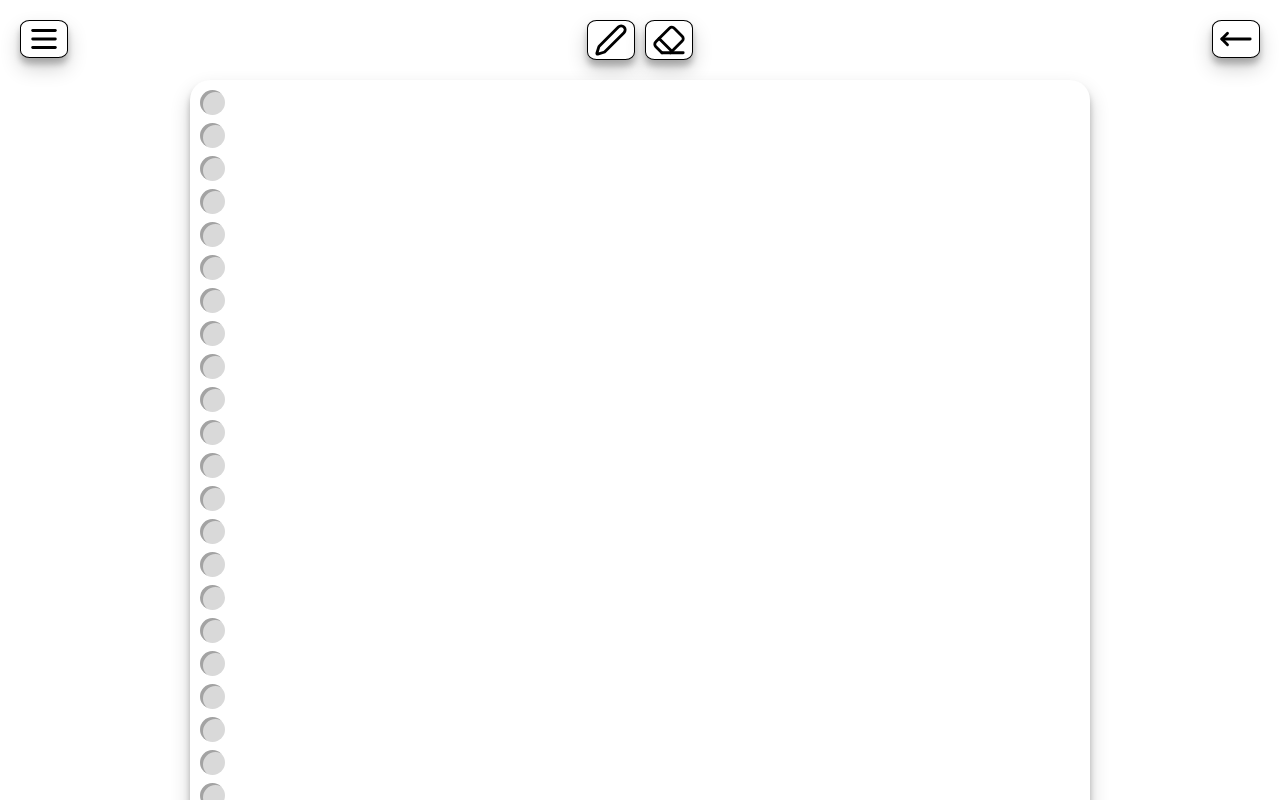
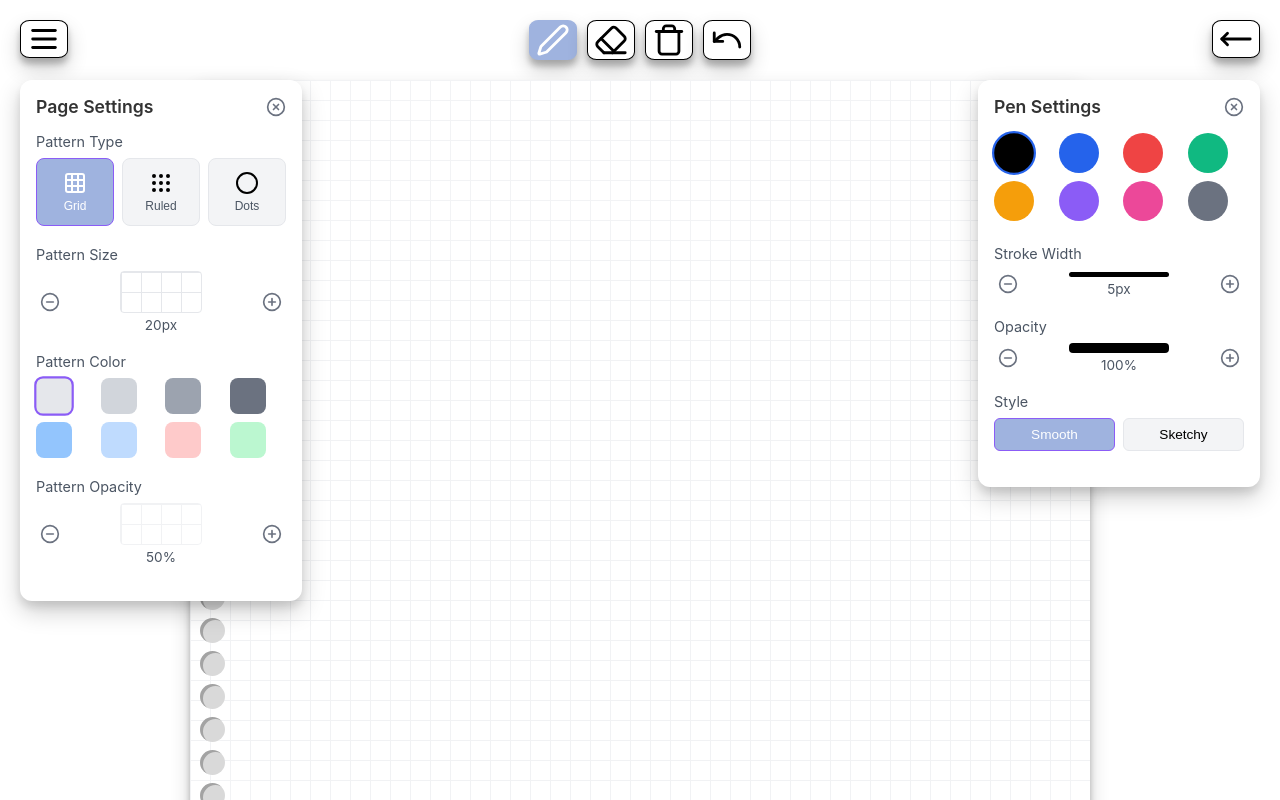
Before and after one commit to iamSt3el/InkDraw, a React (Create React App) app: page / in a window 1280 px wide. Shown: the top 800 px of the page. Built offline with nearby package versions, Linux system fonts and the light colour scheme.

Commit message:
add page panel, and pen panel

```diff
--- a/src/components/NotebookUi/Index.jsx
+++ b/src/components/NotebookUi/Index.jsx
@@ -1,24 +1,71 @@
-import React from 'react'
-import styles from './NotebookUi.module.scss'
+// src/components/NotebookUi/Index.jsx
+import React from 'react';
+import styles from './NotebookUi.module.scss';
 import SmoothCanvas from '../SmoothCanvas/SmoothCanvas';
+import { useDrawingStore } from '../../stores/drawingStore';
 
 const NoteBookUi = () => {
   const numberOfHoles = 27;
 
+  // Get page settings from the store
+  const { pageSettings } = useDrawingStore();
+
+  // Get background pattern style based on settings
+  const getBackgroundPattern = () => {
+    if (!pageSettings) return {};
+
+    const { pattern, patternSize, patternColor, patternOpacity } = pageSettings;
+
+    switch (pattern) {
+      case 'grid':
+        return {
+          backgroundImage: `linear-gradient(to right, ${patternColor} 1px, transparent 1px),
+                           linear-gradient(to bottom, ${patternColor} 1px, transparent 1px)`,
+          backgroundSize: `${patternSize}px ${patternSize}px`,
+          opacity: patternOpacity / 100
+        };
+      case 'ruled':
+        return {
+          backgroundImage: `linear-gradient(to bottom, ${patternColor} 1px, transparent 1px)`,
+          backgroundSize: `${patternSize}px ${patternSize}px`,
+          opacity: patternOpacity / 100
+        };
+      case 'dots':
+        return {
+          backgroundImage: `radial-gradient(circle, ${patternColor} 1px, transparent 1px)`,
+          backgroundSize: `${patternSize}px ${patternSize}px`,
+          backgroundPosition: `${patternSize/2}px ${patternSize/2}px`,
+          opacity: patternOpacity / 100
+        };
+      default:
+        return {
+          backgroundImage: `linear-gradient(to right, #e5e7eb 1px, transparent 1px),
+                           linear-gradient(to bottom, #e5e7eb 1px, transparent 1px)`,
+          backgroundSize: `20px 20px`,
+          opacity: 0.5
+        };
+    }
+  };
+
   return (
     <div className={styles.notebookui_cover}>
+      {/* Separate background layer for the pattern */}
+      <div
+        className={styles.pattern_background}
+        style={getBackgroundPattern()}
+      ></div>
+
       <div className={styles.notebookui_holes_div}>
         {Array.from({ length: numberOfHoles }).map((_, index) => (
           <div key={index} className={styles.notebookui_holes}></div>
         ))}
       </div>
+
       <div className={styles.notebookui_canvas}>
-                <SmoothCanvas/>
+        <SmoothCanvas />
       </div>
     </div>
   );
-}
-
-NoteBookUi.displayName = 'NoteBookUi';
+};
 
 export default NoteBookUi;
--- a/src/components/NotebookUi/NotebookUi.module.scss
+++ b/src/components/NotebookUi/NotebookUi.module.scss
@@ -1,15 +1,25 @@
-// src/components/molecules/NoteBookUi/NoteBookUi.module.scss
+// src/components/NotebookUi/NotebookUi.module.scss
 .notebookui_cover {
     background-color: white;
-    background-size: 20px 20px;
     width: 900px;
     height: 900px;
     justify-self: center;
     border-radius: 20px;
     box-shadow: rgba(0, 0, 0, 0.19) 0px 10px 20px, rgba(0, 0, 0, 0.23) 0px 6px 6px;
     display: flex;
-    position: relative; // Added for proper positioning
-    overflow: hidden; // Prevent canvas overflow
+    position: relative;
+    overflow: hidden;
+
+    // Pattern background layer
+    .pattern_background {
+      position: absolute;
+      top: 0;
+      left: 0;
+      right: 0;
+      bottom: 0;
+      z-index: 1;
+      pointer-events: none; // Allow interaction with elements below
+    }
 
     .notebookui_holes_div {
       display: flex;
@@ -17,8 +27,9 @@
       gap: 8px;
       padding-top: 10px;
       padding-left: 10px;
-        flex-shrink: 0; // Prevent shrinking
-        z-index: 2; // Ensure holes are above canvas
+      flex-shrink: 0;
+      z-index: 3; // Above pattern and canvas
+      position: relative; // Ensure it stacks correctly
 
       .notebookui_holes {
         width: 25px;
@@ -31,19 +42,15 @@
       }
     }
 
-    .notebookui_content {
+    .notebookui_canvas {
       flex: 1;
       position: relative;
-        // Remove the background grid since canvas will handle it
-        background: transparent;
-        // Add padding to position canvas properly
-        padding: 15px;
-        padding-left: 0; // No left padding since holes provide margin
-
-        // Ensure canvas fits properly within content area
+      z-index: 2; // Above pattern but below holes
       display: flex;
-        align-items: flex-start;
-        justify-content: flex-start;
+      align-items: center;
+      justify-content: center;
+      width: 100%;
+      height: 100%;
     }
   }
 
@@ -52,15 +59,10 @@
     .notebookui_cover {
       width: 700px;
       height: 800px;
-
-        .notebookui_content {
-            padding: 10px;
-            padding-left: 0;
-        }
     }
   }
 
-// Add keyframes for eraser animation if not already in SmoothCanvas styles
+  // Animation for eraser
   @keyframes eraserPulse {
     0% {
       transform: scale(1) translateZ(0);
--- a/src/components/SmoothCanvas/SmoothCanvas.jsx
+++ b/src/components/SmoothCanvas/SmoothCanvas.jsx
@@ -1,37 +1,52 @@
 // src/components/SmoothCanvas/SmoothCanvas.jsx
-import React, { useRef, useEffect, useState, forwardRef, useImperativeHandle } from 'react';
+import React, { useRef, useEffect, useState } from 'react';
 import { CanvasEngine } from './core/CanvasEngine';
 import { EventHandler } from './core/EventHandler';
 import { CanvasRenderer } from './core/CanvasRenderer';
+import { useDrawingStore } from '../../stores/drawingStore';
+import { usePageStore } from '../../stores/pageStore';
 import styles from './SmoothCanvas.module.scss';
 
-const SmoothCanvas = forwardRef(({
-  width = 900,
-  height = 700,
-  currentTool = 'pen',
-  strokeColor = '#000000',
-  strokeWidth = 5,
-  eraserWidth = 10,
-  sketchyMode = false,
-  temporaryShape = null, // Shape data during drawing
-  onCanvasChange,
-  backgroundImageUrl = null,
-  onMouseDown,
-  onMouseMove,
-  onMouseUp,
-  onMouseLeave
-}, ref) => {
+const SmoothCanvas = () => {
+  // Use store state
+  const {
+    currentTool,
+    strokeColor,
+    strokeWidth,
+    opacity,
+    eraserWidth,
+    canvasDimensions,
+    setCanvasData,
+    registerCanvasMethods
+  } = useDrawingStore();
+
+  const { currentPageData, savePage } = usePageStore();
+
+  // Local refs for DOM elements
   const canvasRef = useRef(null);
   const svgRef = useRef(null);
+
+  // Refs for canvas engine components
   const engineRef = useRef(null);
   const eventHandlerRef = useRef(null);
   const rendererRef = useRef(null);
 
+  // Local state
   const [paths, setPaths] = useState([]);
   const [pathsToErase, setPathsToErase] = useState(new Set());
   const [eraserPosition, setEraserPosition] = useState({ x: 0, y: 0 });
   const [showEraser, setShowEraser] = useState(false);
   const [isInitialized, setIsInitialized] = useState(false);
+
+  // Get dimensions from store
+  const { width, height } = canvasDimensions;
+
+  // Load canvas data when page changes
+  useEffect(() => {
+    if (isInitialized && engineRef.current && currentPageData?.canvasData) {
+      loadDrawingData(currentPageData.canvasData);
+    }
+  }, [currentPageData?.id, isInitialized]);
 
   // Initialize canvas engine
   useEffect(() => {
@@ -42,16 +57,14 @@ const SmoothCanvas = forwardRef(({
       height,
       strokeColor,
       strokeWidth,
-      eraserWidth,
-      sketchyMode
+      eraserWidth
     });
 
     const eventHandler = new EventHandler(engine, {
       currentTool,
       strokeColor,
       strokeWidth,
-      eraserWidth,
-      sketchyMode
+      eraserWidth
     });
 
     const renderer = new CanvasRenderer(engine);
@@ -60,14 +73,34 @@ const SmoothCanvas = forwardRef(({
     eventHandler.setCallbacks({
       onStrokeComplete: () => {
         setPaths([...engine.getPaths()]);
-        if (onCanvasChange && isInitialized) {
-          onCanvasChange(engine.exportAsJSON());
+        if (isInitialized) {
+          const canvasData = engine.exportAsJSON();
+
+          // Update drawing store with new canvas data
+          setCanvasData(canvasData);
+
+          // Save to page if we have current page data
+          if (currentPageData) {
+            savePage({
+              ...currentPageData,
+              canvasData
+            });
+          }
         }
       },
       onPathsErased: () => {
         setPaths([...engine.getPaths()]);
-        if (onCanvasChange && isInitialized) {
-          onCanvasChange(engine.exportAsJSON());
+        if (isInitialized) {
+          const canvasData = engine.exportAsJSON();
+
+          setCanvasData(canvasData);
+
+          if (currentPageData) {
+            savePage({
+              ...currentPageData,
+              canvasData
+            });
+          }
         }
       },
       onPathsMarkedForErase: (pathsToErase) => {
@@ -81,27 +114,30 @@ const SmoothCanvas = forwardRef(({
       }
     });
 
-    // Only attach internal event handlers for pen and eraser tools
-    if (['pen', 'eraser'].includes(currentTool)) {
+    // Attach event listeners
     eventHandler.attachListeners(canvasRef.current);
-    }
 
     engineRef.current = engine;
     eventHandlerRef.current = eventHandler;
     rendererRef.current = renderer;
+
+    // Register canvas methods with the store
+    registerCanvasMethods({
+      clearCanvas: clearCanvas,
+      exportImage: exportImage,
+      undo: undo
+    });
+
     setIsInitialized(true);
 
     return () => {
       if (eventHandlerRef.current && canvasRef.current) {
         eventHandlerRef.current.detachListeners(canvasRef.current);
       }
-      if (engineRef.current) {
-        engineRef.current.destroy();
-      }
     };
-  }, [width, height, onCanvasChange]);
+  }, [width, height, setCanvasData, registerCanvasMethods]);
 
-  // Update options when props change
+  // Update options when store state changes
   useEffect(() => {
     if (engineRef.current && eventHandlerRef.current && isInitialized) {
       engineRef.current.updateOptions({
@@ -109,8 +145,7 @@ const SmoothCanvas = forwardRef(({
         height,
         strokeColor,
         strokeWidth,
-        eraserWidth,
-        sketchyMode
+        eraserWidth
       });
 
       eventHandlerRef.current.options = {
@@ -118,8 +153,7 @@ const SmoothCanvas = forwardRef(({
         currentTool,
         strokeColor,
         strokeWidth,
-        eraserWidth,
-        sketchyMode
+        eraserWidth
       };
 
       engineRef.current.isErasing = currentTool === 'eraser';
@@ -128,50 +162,17 @@ const SmoothCanvas = forwardRef(({
         setPathsToErase(new Set());
         setShowEraser(false);
       }
+    }
+  }, [currentTool, strokeColor, strokeWidth, eraserWidth, width, height, isInitialized]);
 
-      // Handle attaching/detaching event listeners based on tool
-      if (eventHandlerRef.current && canvasRef.current) {
-        // First detach any existing listeners
-        eventHandlerRef.current.detachListeners(canvasRef.current);
-
-        // Reattach only for pen and eraser tools (internal handling)
-        if (['pen', 'eraser'].includes(currentTool)) {
-          eventHandlerRef.current.attachListeners(canvasRef.current);
-        }
-      }
-    }
-  }, [currentTool, strokeColor, strokeWidth, eraserWidth, sketchyMode, isInitialized]);
-
-  // Add a shape to the canvas
-  const addShape = (shapeData) => {
-    if (!engineRef.current) return null;
-
-    // Add the shape to the engine
-    const newShape = engineRef.current.addShape(shapeData);
-
-    if (newShape) {
-      // Update paths state
-      setPaths([...engineRef.current.getPaths()]);
-
-      // Trigger save event
-      if (onCanvasChange && isInitialized) {
-        onCanvasChange(engineRef.current.exportAsJSON());
-      }
-
-      return newShape;
-    }
-
-    return null;
-  };
-
-  // Load drawing data from JSON
+  // Canvas control methods
   const loadDrawingData = (vectorData) => {
     if (!engineRef.current || !vectorData) {
       return false;
     }
 
     try {
-      // Temporarily disable callbacks to prevent save during load
+      const wasInitialized = isInitialized;
       setIsInitialized(false);
 
       const success = engineRef.current.importFromJSON(vectorData);
@@ -181,9 +182,8 @@ const SmoothCanvas = forwardRef(({
         setPaths([...currentPaths]);
       }
 
-      // Re-enable callbacks after a short delay
       setTimeout(() => {
-        setIsInitialized(true);
+        setIsInitialized(wasInitialized);
       }, 100);
 
       return success;
@@ -194,27 +194,14 @@ const SmoothCanvas = forwardRef(({
     }
   };
 
-  // Expose methods via ref
-  useImperativeHandle(ref, () => ({
-    exportImage: async (format = 'png') => {
+  const exportImage = async (format = 'png') => {
     if (engineRef.current) {
       return engineRef.current.exportAsDataUrl(format, true);
     }
     return '';
-    },
-    exportJSON: () => {
-      if (engineRef.current) {
-        return engineRef.current.exportAsJSON();
-      }
-      return null;
-    },
-    exportSVG: () => {
-      if (engineRef.current) {
-        return engineRef.current.exportAsSVG();
-      }
-      return '';
-    },
-    clearCanvas: () => {
+  };
+
+  const clearCanvas = () => {
     if (engineRef.current) {
       engineRef.current.clearPaths();
       setPaths([]);
@@ -225,70 +212,53 @@ const SmoothCanvas = forwardRef(({
       const tempPath = svg?.querySelector('#temp-path');
       if (tempPath) tempPath.remove();
 
-        // Trigger save after clear
-        if (onCanvasChange && isInitialized) {
-          setTimeout(() => {
-            onCanvasChange(engineRef.current.exportAsJSON());
-          }, 10);
+      // Save empty canvas state
+      if (isInitialized) {
+        const emptyCanvasData = engineRef.current.exportAsJSON();
+
+        setCanvasData(emptyCanvasData);
+
+        if (currentPageData) {
+          savePage({
+            ...currentPageData,
+            canvasData: emptyCanvasData
+          });
         }
       }
-    },
-    undo: () => {
+    }
+  };
+
+  const undo = () => {
     if (engineRef.current) {
       const success = engineRef.current.undo();
       if (success) {
         setPaths([...engineRef.current.getPaths()]);
-          // Trigger save after undo
-          if (onCanvasChange && isInitialized) {
-            setTimeout(() => {
-              onCanvasChange(engineRef.current.exportAsJSON());
-            }, 10);
+
+        if (isInitialized) {
+          const updatedCanvasData = engineRef.current.exportAsJSON();
+
+          setCanvasData(updatedCanvasData);
+
+          if (currentPageData) {
+            savePage({
+              ...currentPageData,
+              canvasData: updatedCanvasData
+            });
+          }
         }
       }
       return success;
     }
     return false;
-    },
-    loadCanvasData: loadDrawingData,
-    loadDrawingData: loadDrawingData,
-    addShape: addShape // Expose addShape method
-  }));
+  };
 
   const dpr = window.devicePixelRatio || 1;
-
-  // Handle external mouse events for shape drawing
-  const handleMouseDown = (e) => {
-    if (onMouseDown && !['pen', 'eraser'].includes(currentTool)) {
-      onMouseDown(e);
-    }
-  };
-
-  const handleMouseMove = (e) => {
-    if (onMouseMove && !['pen', 'eraser'].includes(currentTool)) {
-      onMouseMove(e);
-    }
-  };
-
-  const handleMouseUp = (e) => {
-    if (onMouseUp && !['pen', 'eraser'].includes(currentTool)) {
-      onMouseUp(e);
-    }
-  };
-
-  const handleMouseLeave = (e) => {
-    if (onMouseLeave && !['pen', 'eraser'].includes(currentTool)) {
-      onMouseLeave(e);
-    }
-  };
 
   return (
     <div
       className={`${styles.canvasContainer} ${styles[`${currentTool}Mode`]}`}
       style={{ width, height }}
     >
-      {/* Background layers */}
-      {backgroundImageUrl && rendererRef.current?.renderBackgroundImage(backgroundImageUrl, width, height)}
-
       {/* Canvas - handles all drawing events */}
       <canvas
         ref={canvasRef}
@@ -306,10 +276,6 @@ const SmoothCanvas = forwardRef(({
           zIndex: 2,
           pointerEvents: 'auto'
         }}
-        onMouseDown={handleMouseDown}
-        onMouseMove={handleMouseMove}
-        onMouseUp={handleMouseUp}
-        onMouseLeave={handleMouseLeave}
       />
 
       {/* SVG for vector drawing */}
@@ -329,10 +295,7 @@ const SmoothCanvas = forwardRef(({
         }}
       >
         {/* Main paths */}
-        {rendererRef.current?.renderPaths(paths)}
-
-        {/* Temporary shape during drawing */}
-        {temporaryShape && rendererRef.current?.renderTemporaryShape(temporaryShape)}
+        {rendererRef.current?.renderPaths(paths, pathsToErase)}
       </svg>
 
       {/* Eraser cursor */}
@@ -340,8 +303,6 @@ const SmoothCanvas = forwardRef(({
         rendererRef.current?.renderEraserCursor(showEraser, eraserPosition, eraserWidth)}
     </div>
   );
-});
-
-SmoothCanvas.displayName = 'SmoothCanvas';
+};
 
 export default SmoothCanvas;
--- a/src/components/ToolBar/Index.jsx
+++ b/src/components/ToolBar/Index.jsx
@@ -1,27 +1,71 @@
-import React from 'react'
-import styles from './ToolBar.module.scss'
-import Button from '../atoms/Button/Button'
-import { Menu, Pen, Eraser, MoveLeft } from 'lucide-react'
+import React from 'react';
+import styles from './ToolBar.module.scss';
+import Button from '../atoms/Button/Button';
+import { Menu, Pen, Eraser, MoveLeft, Trash, Undo } from 'lucide-react';
+import { useDrawingStore } from '../../stores/drawingStore';
 
 const ToolBar = () => {
+  // Get currentTool and setTool from the store
+  const {
+    currentTool,
+    setTool,
+    clearCanvas,
+    undoCanvas
+  } = useDrawingStore();
+
+  // Handle tool selection
+  const handlePenClick = () => {
+    setTool('pen');
+  };
+
+  const handleEraserClick = () => {
+    setTool('eraser');
+  };
+
+  const handleClearClick = () => {
+    if (clearCanvas) {
+      clearCanvas();
+    }
+  };
+
+  const handleUndoClick = () => {
+    if (undoCanvas) {
+      undoCanvas();
+    }
+  };
+
   return (
     <div className={styles.tb_cover}>
-
       <div className={styles.tb_menu}>
-            <Button Icon={Menu}/>
+        <Button Icon={Menu} />
       </div>
 
       <div className={styles.tb_tools}>
-            <Button Icon={Pen}/>
-            <Button Icon={Eraser}/>
+        <Button
+          Icon={Pen}
+          isActive={currentTool === 'pen'}
+          onClick={handlePenClick}
+        />
+        <Button
+          Icon={Eraser}
+          isActive={currentTool === 'eraser'}
+          onClick={handleEraserClick}
+        />
+        <Button
+          Icon={Trash}
+          onClick={handleClearClick}
+        />
+        <Button
+          Icon={Undo}
+          onClick={handleUndoClick}
+        />
       </div>
 
       <div className={styles.tb_details}>
-            <Button Icon={MoveLeft}/>
+        <Button Icon={MoveLeft} />
       </div>
+    </div>
+  );
+};
 
-    </div>
-  )
-}
-
-export default ToolBar
+export default ToolBar;
--- a/src/pages/NotebookInside/Index.jsx
+++ b/src/pages/NotebookInside/Index.jsx
@@ -1,25 +1,30 @@
-import React from 'react'
-import styles from './NotebookInside.module.scss'
-import ToolBar from '../../components/ToolBar/Index'
-import NoteBookUi from '../../components/NotebookUi/Index'
+import React from 'react';
+import styles from './NotebookInside.module.scss';
+import ToolBar from '../../components/ToolBar/Index';
+import NoteBookUi from '../../components/NotebookUi/Index';
+import PagePanel from '../../components/PagePanel/PagePanel';
+import PenPanel from '../../components/PenPanel/PenPanel';
 
 const NotebookInside = () => {
   return (
     <div className={styles.ni_cover}>
-
       <div className={styles.toolBar}>
-            <ToolBar/>
+        <ToolBar />
       </div>
 
       <div className={styles.ni_canvas_area}>
-            <div className={styles.ni_page_setting}></div>
+        <div className={styles.ni_page_setting}>
+          <PagePanel/>
+        </div>
         <div className={styles.ni_canvas}>
-                <NoteBookUi/>
+          <NoteBookUi />
         </div>
-            <div className={styles.ni_pen_setting}></div>
+        <div className={styles.ni_pen_setting}>
+          <PenPanel/>
         </div>
       </div>
-  )
-}
+    </div>
+  );
+};
 
-export default NotebookInside
+export default NotebookInside;
--- a/src/stores/drawingStore.js
+++ b/src/stores/drawingStore.js
@@ -8,17 +8,12 @@ export const useDrawingStore = create((set, get) => ({
   strokeWidth: 5,
   opacity: 100,
   eraserWidth: 10,
-  sketchyMode: false,
 
-  // Shape properties
-  shapeProperties: {
-    fill: false,
-    fillColor: '#000000',
-    fillOpacity: 20,
+  // Canvas dimensions
+  canvasDimensions: {
+    width: 870,
+    height: 870
   },
-
-  // Temporary shape during drawing
-  temporaryShape: null,
 
   // Page settings
   pageSettings: {
@@ -32,57 +27,18 @@ export const useDrawingStore = create((set, get) => ({
   canvasData: null,
   hasUnsavedChanges: false,
 
-  // Computed color with opacity
-  get finalStrokeColor() {
-    const { strokeColor, opacity } = get();
-
-    if (opacity < 100) {
-      const hex = strokeColor.replace('#', '');
-      const r = parseInt(hex.slice(0, 2), 16);
-      const g = parseInt(hex.slice(2, 4), 16);
-      const b = parseInt(hex.slice(4, 6), 16);
-      return `rgba(${r}, ${g}, ${b}, ${opacity / 100})`;
-    }
-
-    return strokeColor;
-  },
-
-  // Actions for tool selection
+  // Actions
   setTool: (tool) => set({ currentTool: tool }),
-
-  // Actions for stroke settings
   setStrokeColor: (color) => set({ strokeColor: color }),
   setStrokeWidth: (width) => set({ strokeWidth: width }),
   setOpacity: (opacity) => set({ opacity }),
   setEraserWidth: (width) => set({ eraserWidth: width }),
-  setSketchyMode: (enabled) => set({ sketchyMode: enabled }),
 
-  // Actions for shape properties
-  setShapeProperties: (properties) => set(state => ({
-    shapeProperties: { ...state.shapeProperties, ...properties }
-  })),
+  setCanvasDimensions: (dimensions) => set({
+    canvasDimensions: dimensions
+  }),
 
-  setFill: (fill) => set(state => ({
-    shapeProperties: { ...state.shapeProperties, fill }
-  })),
-
-  setFillColor: (color) => set(state => ({
-    shapeProperties: { ...state.shapeProperties, fillColor: color }
-  })),
-
-  setFillOpacity: (opacity) => set(state => ({
-    shapeProperties: { ...state.shapeProperties, fillOpacity: opacity }
-  })),
-
-  // Actions for temporary shape
-  setTemporaryShape: (shape) => set({ temporaryShape: shape }),
-
-  // Actions for page settings
-  setPageSettings: (settings) => set(state => ({
-    pageSettings: { ...state.pageSettings, ...settings }
-  })),
-
-  // Single setting updates for page settings
+  // Page settings actions
   setPattern: (pattern) => set(state => ({
     pageSettings: { ...state.pageSettings, pattern }
   })),
@@ -107,60 +63,15 @@ export const useDrawingStore = create((set, get) => ({
 
   markChangesSaved: () => set({ hasUnsavedChanges: false }),
 
-  // Initialize settings from loaded page
-  initializeFromPage: (page) => {
-    if (!page) return;
+  // Method to request canvas actions (for components that don't have direct ref access)
+  clearCanvas: null, // Will be set by SmoothCanvas
+  exportCanvasImage: null, // Will be set by SmoothCanvas
+  undoCanvas: null, // Will be set by SmoothCanvas
 
-    const settings = page.settings || {};
-
-    set({
-      pageSettings: {
-        pattern: settings.pattern || 'grid',
-        patternSize: settings.patternSize || 20,
-        patternColor: settings.patternColor || '#e5e7eb',
-        patternOpacity: settings.patternOpacity || 50
-      },
-      sketchyMode: settings.sketchyMode || false,
-      canvasData: page.canvasData || null,
-      hasUnsavedChanges: false
-    });
-  },
-
-  // Reset to defaults
-  resetToolSettings: () => set({
-    strokeColor: '#000000',
-    strokeWidth: 5,
-    opacity: 100,
-    eraserWidth: 10,
-    sketchyMode: false,
-    shapeProperties: {
-      fill: false,
-      fillColor: '#000000',
-      fillOpacity: 20,
-    }
-  }),
-
-  // Reset everything (when changing pages)
-  resetAll: () => set({
-    currentTool: 'pen',
-    strokeColor: '#000000',
-    strokeWidth: 5,
-    opacity: 100,
-    eraserWidth: 10,
-    sketchyMode: false,
-    shapeProperties: {
-      fill: false,
-      fillColor: '#000000',
-      fillOpacity: 20,
-    },
-    temporaryShape: null,
-    pageSettings: {
-      pattern: 'grid',
-      patternSize: 20,
-      patternColor: '#e5e7eb',
-      patternOpacity: 50
-    },
-    canvasData: null,
-    hasUnsavedChanges: false
+  // Register canvas methods (called by SmoothCanvas during initialization)
+  registerCanvasMethods: (methods) => set({
+    clearCanvas: methods.clearCanvas,
+    exportCanvasImage: methods.exportImage,
+    undoCanvas: methods.undo
   })
-}));1
+}));
```
Lines whose indentation alone changed are shown as unchanged.
